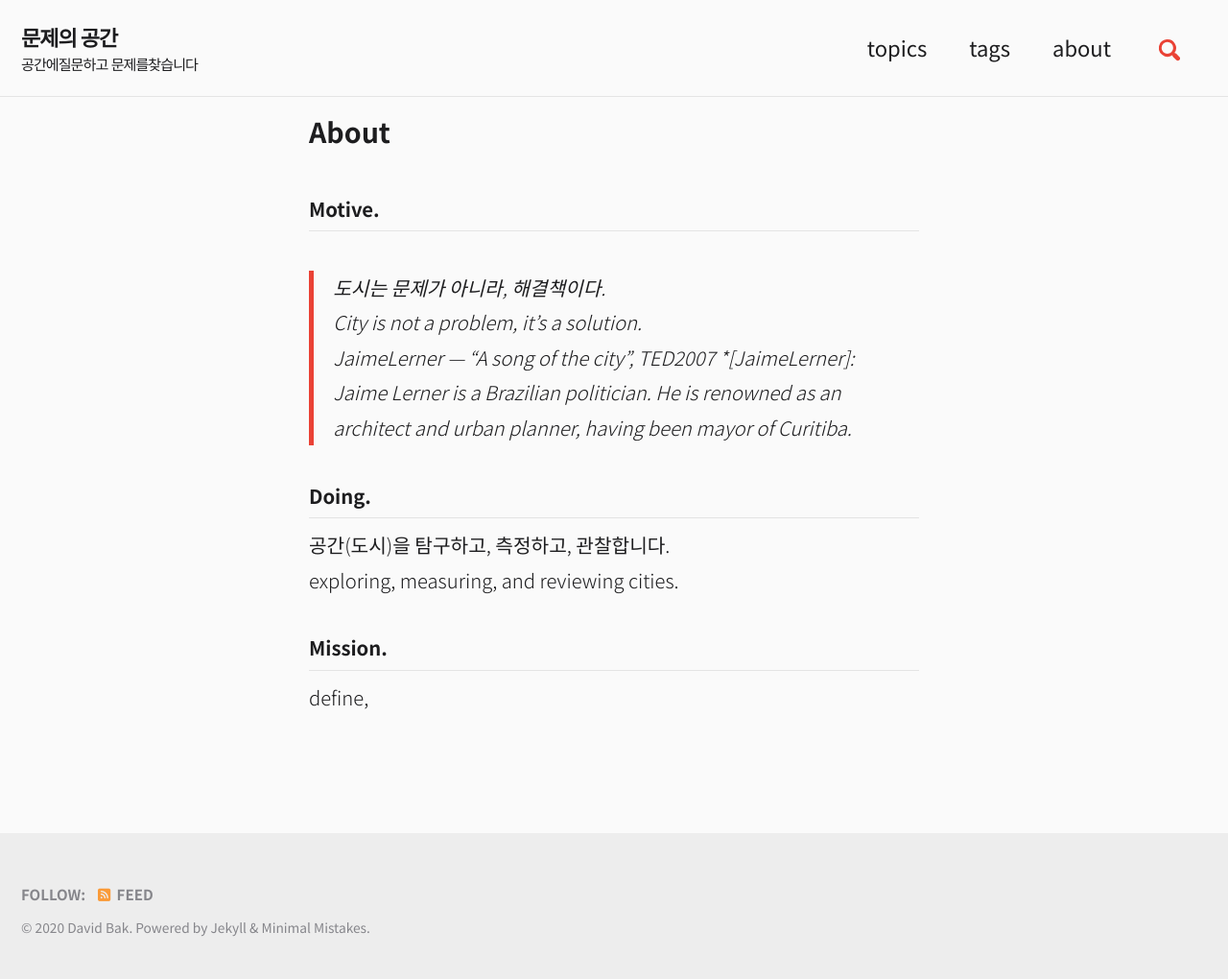
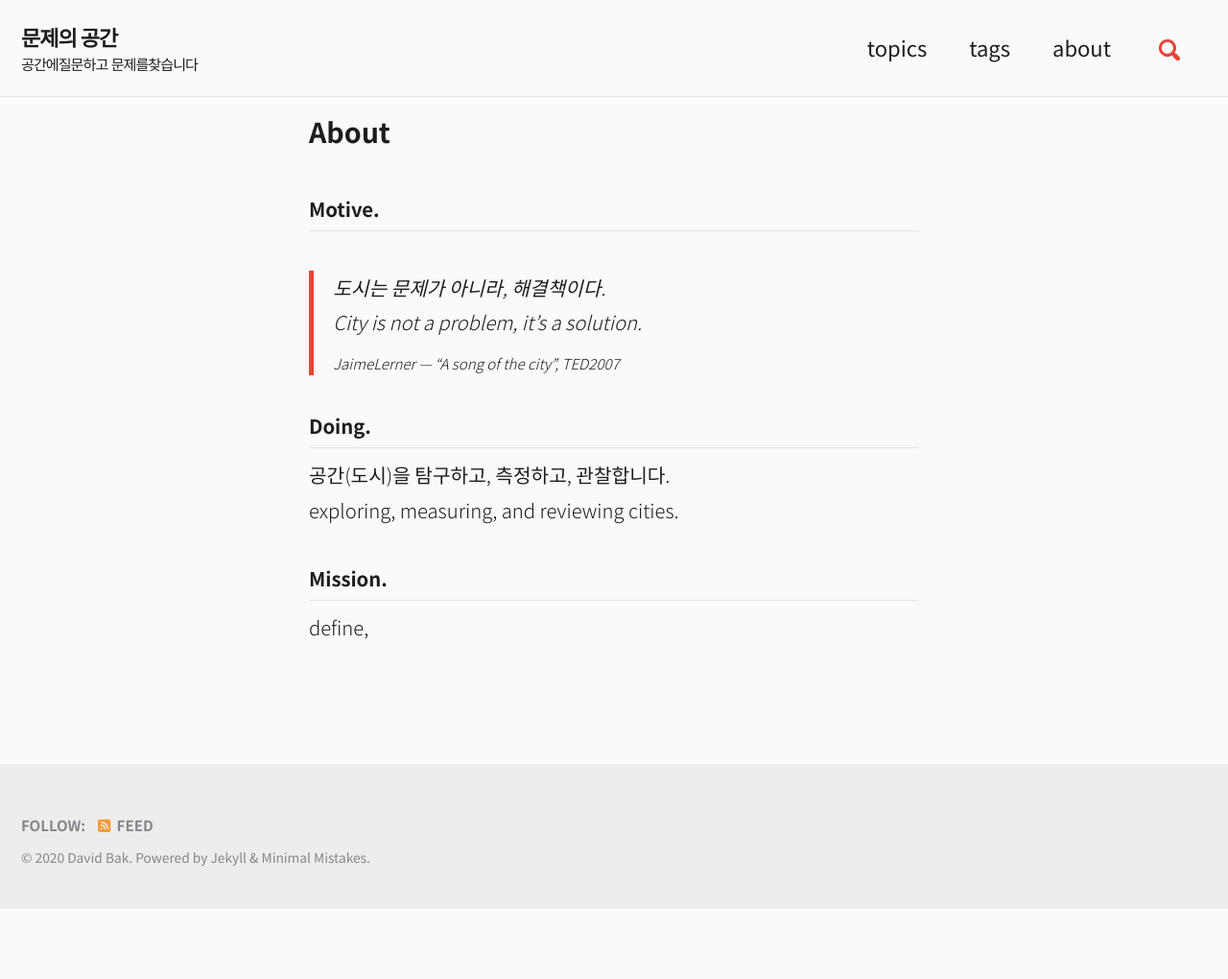
Before and after one commit to epplemint/epplemint.github.io, a Jekyll site: the page built from _pages/about.md, in a window 1280 px wide. Shown: the whole page at 96% size. Built offline with Jekyll 4.4.1, drawn with Linux system fonts in a browser that asks for light colours; cached includes are drawn as plain includes; nearby versions of some CDN libraries; after the commit the page ends 947 px from its top, so only the background shows below that.

Commit message:
Update about.md

```diff
--- a/_pages/about.md
+++ b/_pages/about.md
@@ -11,8 +11,7 @@ layout: single
 
 > 도시는 문제가 아니라, 해결책이다. <br>
 > City is not a problem, it's a solution. <br>
-> JaimeLerner --- "A song of the city", TED2007
-*[JaimeLerner]: Jaime Lerner is a Brazilian politician. He is renowned as an architect and urban planner, having been mayor of Curitiba.
+<sub>JaimeLerner --- "A song of the city", TED2007</sub>
 
 ### Doing.
 
```
